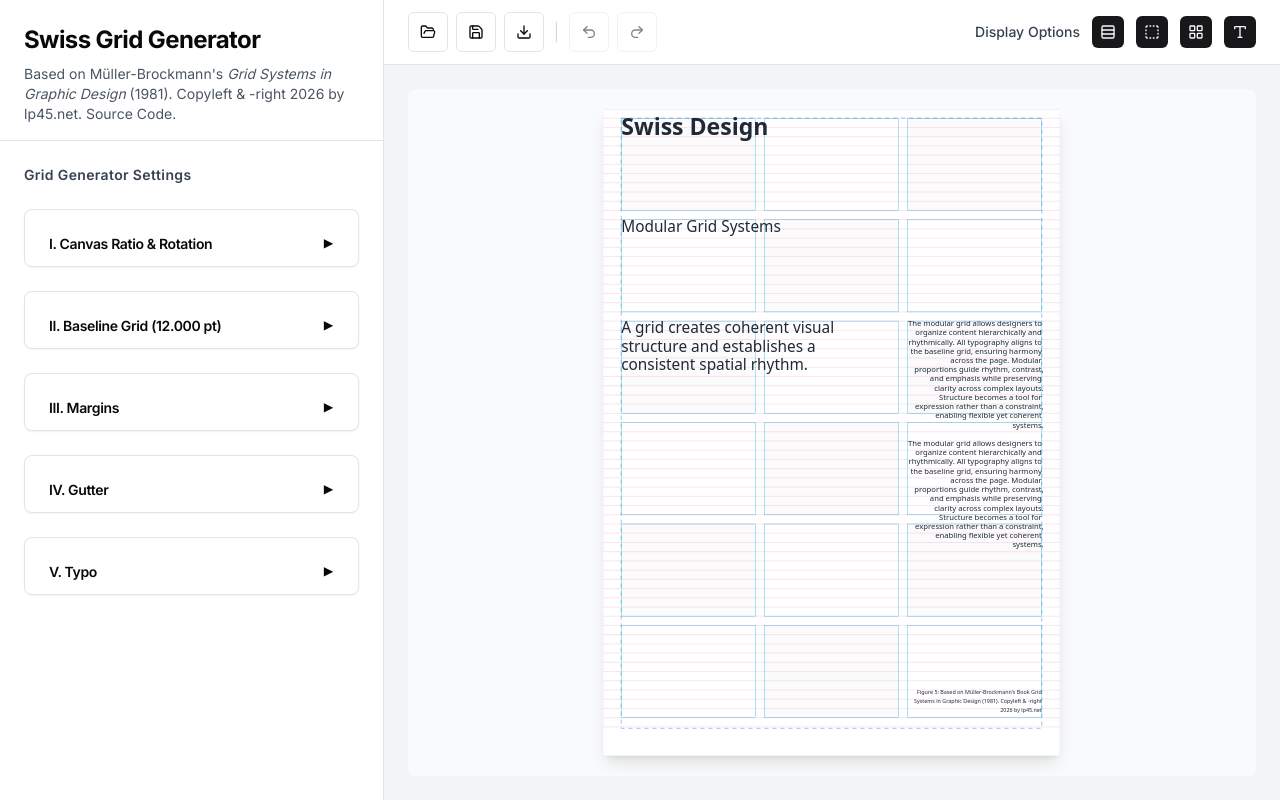
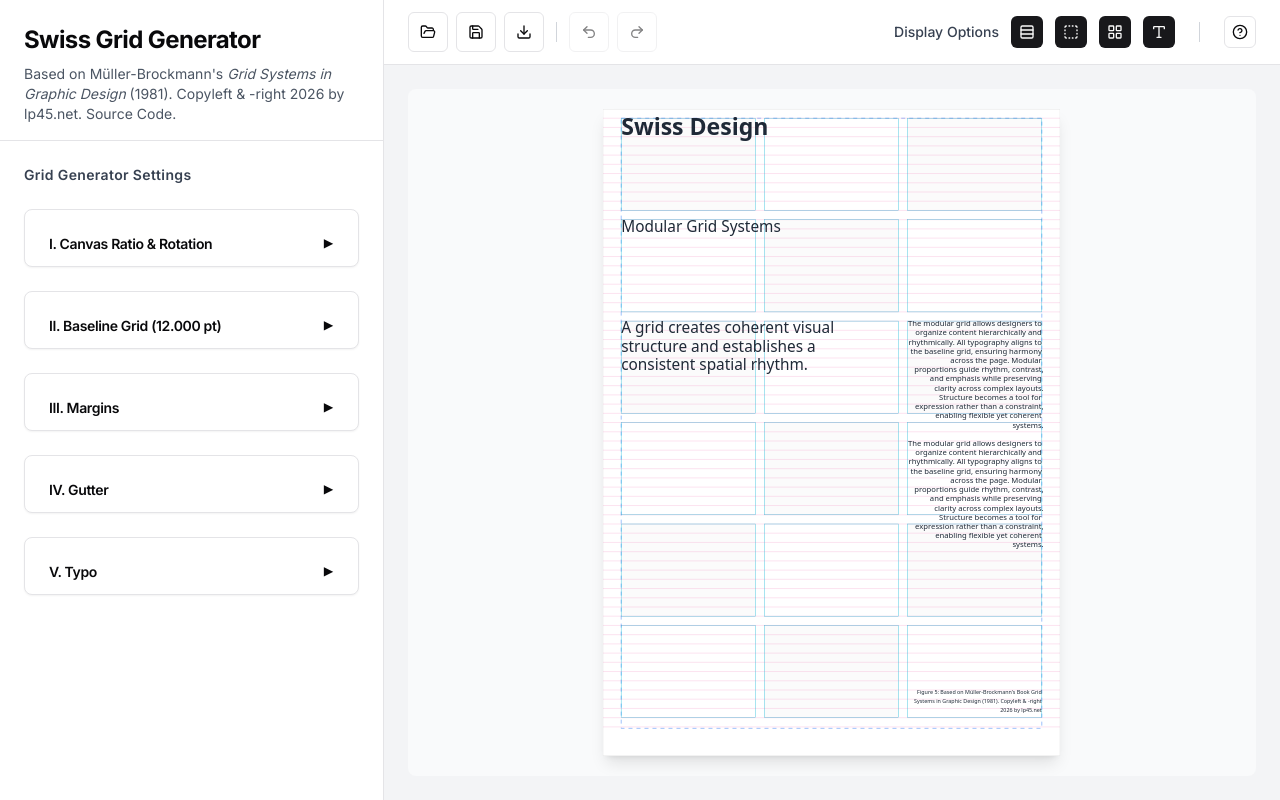
Before and after one commit to longplay45/swiss-grid-generator, a Next.js app in the folder webapp/: page / in a window 1280 px wide. Shown: the top 800 px of the page. Built offline with nearby package versions, Linux system fonts and the light colour scheme.

Commit message:
Added Help-Page

```diff
--- a/webapp/app/page.tsx
+++ b/webapp/app/page.tsx
@@ -21,7 +21,7 @@ import { Label } from "@/components/ui/label"
 import { Select, SelectContent, SelectItem, SelectTrigger, SelectValue } from "@/components/ui/select"
 import { Slider } from "@/components/ui/slider"
 import { Switch } from "@/components/ui/switch"
-import { Download, FolderOpen, LayoutGrid, Redo2, Rows3, Save, SquareDashed, Type, Undo2 } from "lucide-react"
+import { CircleHelp, Download, FolderOpen, LayoutGrid, Redo2, Rows3, Save, SquareDashed, Type, Undo2 } from "lucide-react"
 import jsPDF from "jspdf"
 
 // Conversion factors
@@ -164,6 +164,7 @@ export default function Home() {
   const [showModules, setShowModules] = useState(DEFAULT_UI.showModules)
   const [showMargins, setShowMargins] = useState(DEFAULT_UI.showMargins)
   const [showTypography, setShowTypography] = useState(DEFAULT_UI.showTypography)
+  const [showHelp, setShowHelp] = useState(false)
   const [displayUnit, setDisplayUnit] = useState<"pt" | "mm" | "px">(DEFAULT_DISPLAY_UNIT)
   const [useCustomMargins, setUseCustomMargins] = useState(DEFAULT_UI.useCustomMargins)
   const [customMarginMultipliers, setCustomMarginMultipliers] = useState(DEFAULT_UI.customMarginMultipliers)
@@ -1156,8 +1157,25 @@ export default function Home() {
                 Toggle type preview
               </div>
             </div>
+            <div className="mx-3 h-5 w-px bg-gray-300" />
+            <div className="group relative">
+              <Button
+                size="icon"
+                variant={showHelp ? "default" : "outline"}
+                className="h-8 w-8"
+                aria-label="Toggle help"
+                aria-pressed={showHelp}
+                onClick={() => setShowHelp((prev) => !prev)}
+              >
+                <CircleHelp className="h-4 w-4" />
+              </Button>
+              <div className="pointer-events-none absolute left-1/2 top-full z-20 mt-2 w-max -translate-x-1/2 rounded-md border border-gray-200 bg-white/95 px-2 py-1 text-[11px] text-gray-700 shadow-lg opacity-0 transition-opacity group-hover:opacity-100">
+                Help &amp; reference
+              </div>
+            </div>
           </div>
         </div>
+        <div className="flex-1 flex flex-row overflow-hidden">
         <div className="flex-1 p-4 md:p-6 overflow-auto">
         <GridPreview
           result={result}
@@ -1181,6 +1199,35 @@ export default function Home() {
           }}
           onLayoutChange={setPreviewLayout}
         />
+        </div>
+        {showHelp && (
+          <div className="w-80 shrink-0 border-l bg-white overflow-y-auto p-4 md:p-6 space-y-4 text-sm text-gray-700">
+            <div>
+              <h3 className="text-sm font-semibold text-gray-900 mb-2">How to Use</h3>
+              <ul className="space-y-1.5 text-xs text-gray-600 list-disc pl-4">
+                <li>Double-click the canvas to edit a text block or create a new one</li>
+                <li>Drag text blocks to reposition them on the grid</li>
+                <li>Use the display toggles above to show/hide baselines, margins, modules, and typography</li>
+                <li>Cmd/Ctrl+Z to undo, Cmd/Ctrl+Shift+Z to redo</li>
+                <li>Save/load layouts as JSON, export as vector PDF</li>
+                <li>Click a section header to collapse it; double-click to toggle all sections</li>
+              </ul>
+            </div>
+            <hr className="border-gray-200" />
+            <div>
+              <h3 className="text-sm font-semibold text-gray-900 mb-2">Grid Theory</h3>
+              <ul className="space-y-1.5 text-xs text-gray-600 list-disc pl-4">
+                <li><span className="font-medium text-gray-700">Baseline alignment:</span> all typography leading is an integer multiple of the baseline unit</li>
+                <li><span className="font-medium text-gray-700">Margin methods:</span> Progressive (1:2:2:3), Van de Graaf (2:3:4:6), Baseline (1:1:1:1)</li>
+                <li><span className="font-medium text-gray-700">Typography scales:</span> Swiss, Golden Ratio, Perfect Fourth, Perfect Fifth, Fibonacci</li>
+                <li><span className="font-medium text-gray-700">Format scaling:</span> baseline defaults scale by {"\u221A"}2 steps (A4 = 12pt reference)</li>
+              </ul>
+              <p className="mt-3 text-[11px] text-gray-400 leading-relaxed">
+                Reference: Josef M{"\u00FC"}ller-Brockmann, <em>Grid Systems in Graphic Design</em> (1981)
+              </p>
+            </div>
+          </div>
+        )}
         </div>
       </div>
 
```
